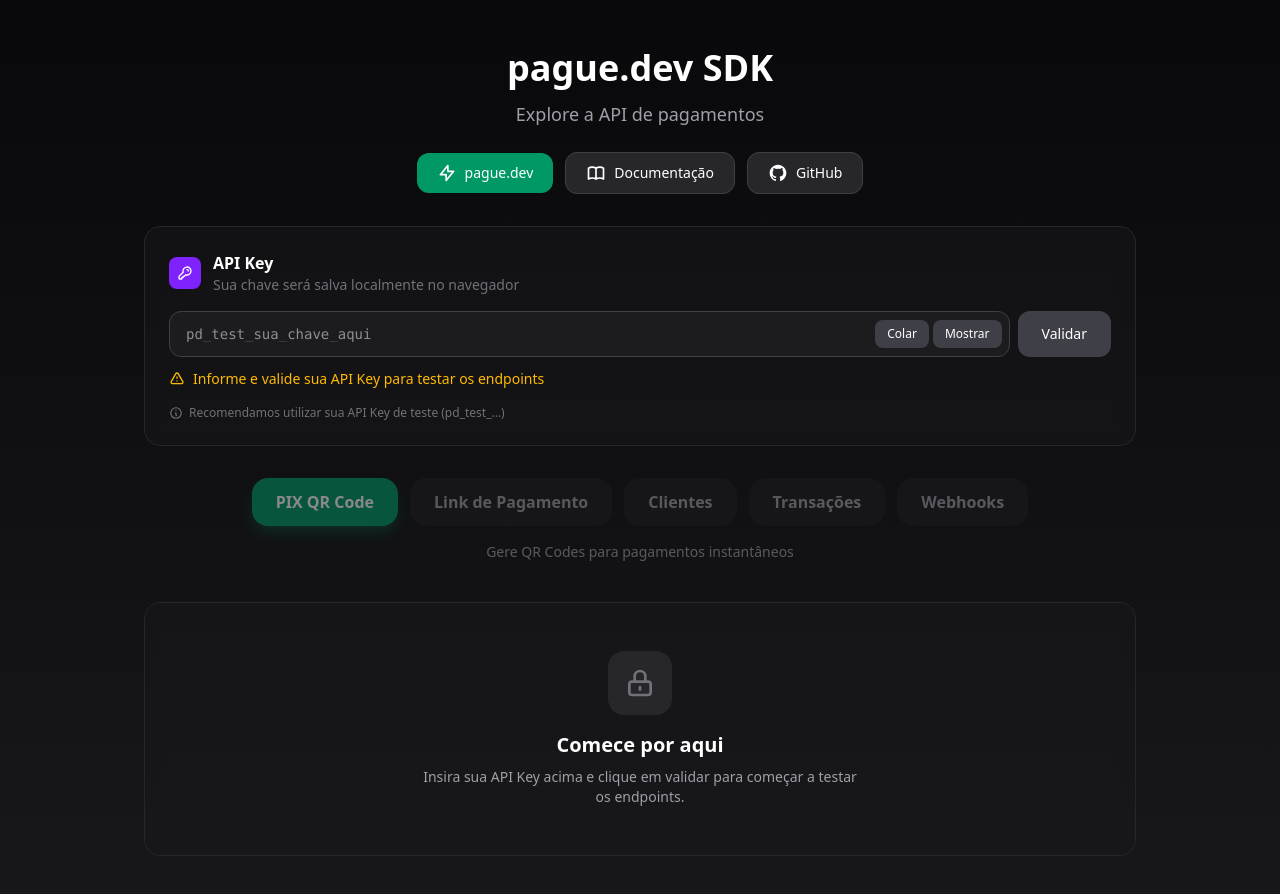
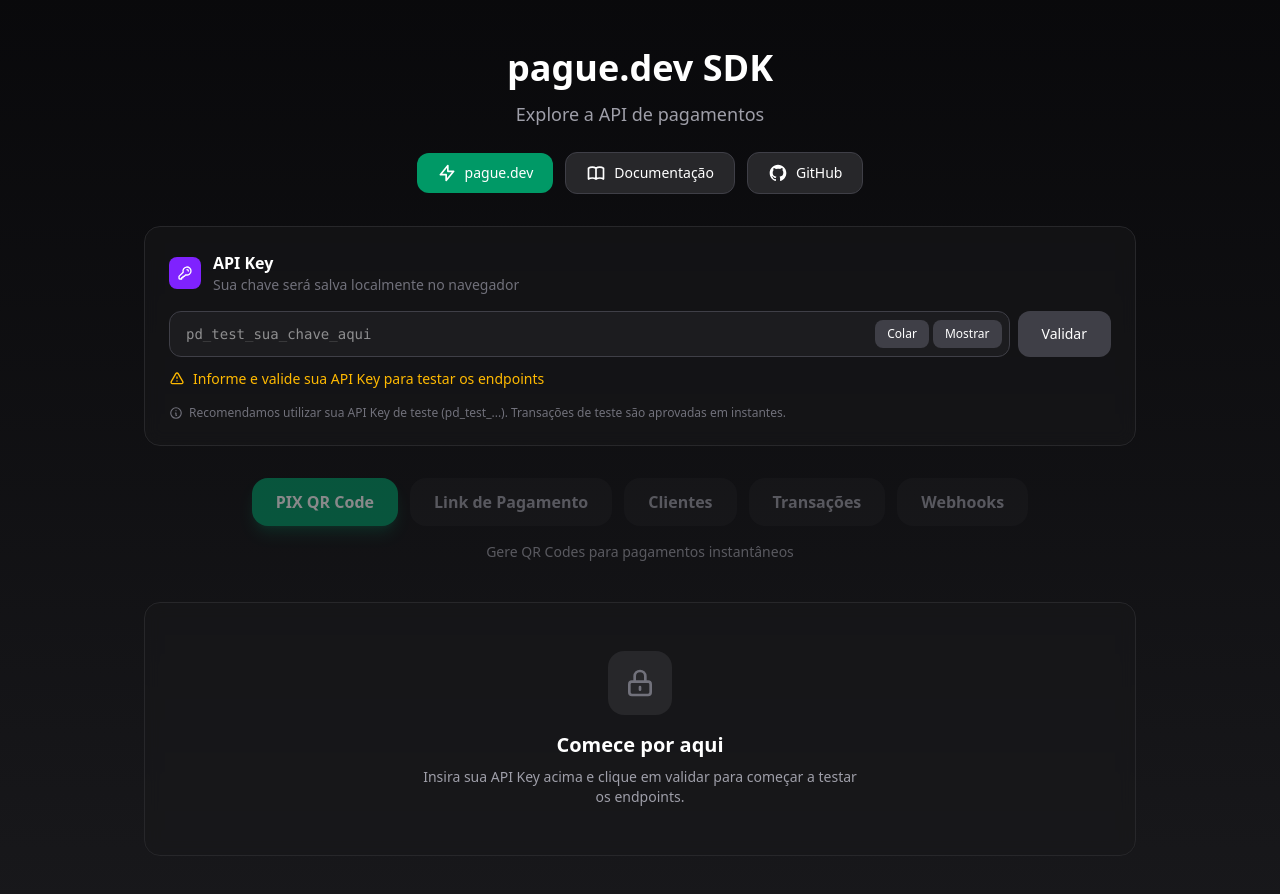
Before and after one commit to pague-dev/sdk-example, a React (Vite) app: page / in a window 1280 px wide. Shown: the top 894 px of the page. Built offline with nearby package versions, Linux system fonts and the light colour scheme.

Commit message:
fix(App): clarify test API key usage with additional guidance
Update the text in the API key section to include a note that test transactions are approved instantly. This change aims to enhance user understanding and provide clearer instructions for using the test API key.

```diff
--- a/src/App.tsx
+++ b/src/App.tsx
@@ -431,7 +431,7 @@
             <svg className="w-3.5 h-3.5" fill="none" viewBox="0 0 24 24" stroke="currentColor">
               <path strokeLinecap="round" strokeLinejoin="round" strokeWidth={2} d="M13 16h-1v-4h-1m1-4h.01M21 12a9 9 0 11-18 0 9 9 0 0118 0z" />
             </svg>
-            Recomendamos utilizar sua API Key de teste (pd_test_...)
+            Recomendamos utilizar sua API Key de teste (pd_test_...). Transações de teste são aprovadas em instantes.
           </p>
         </div>
 
```
